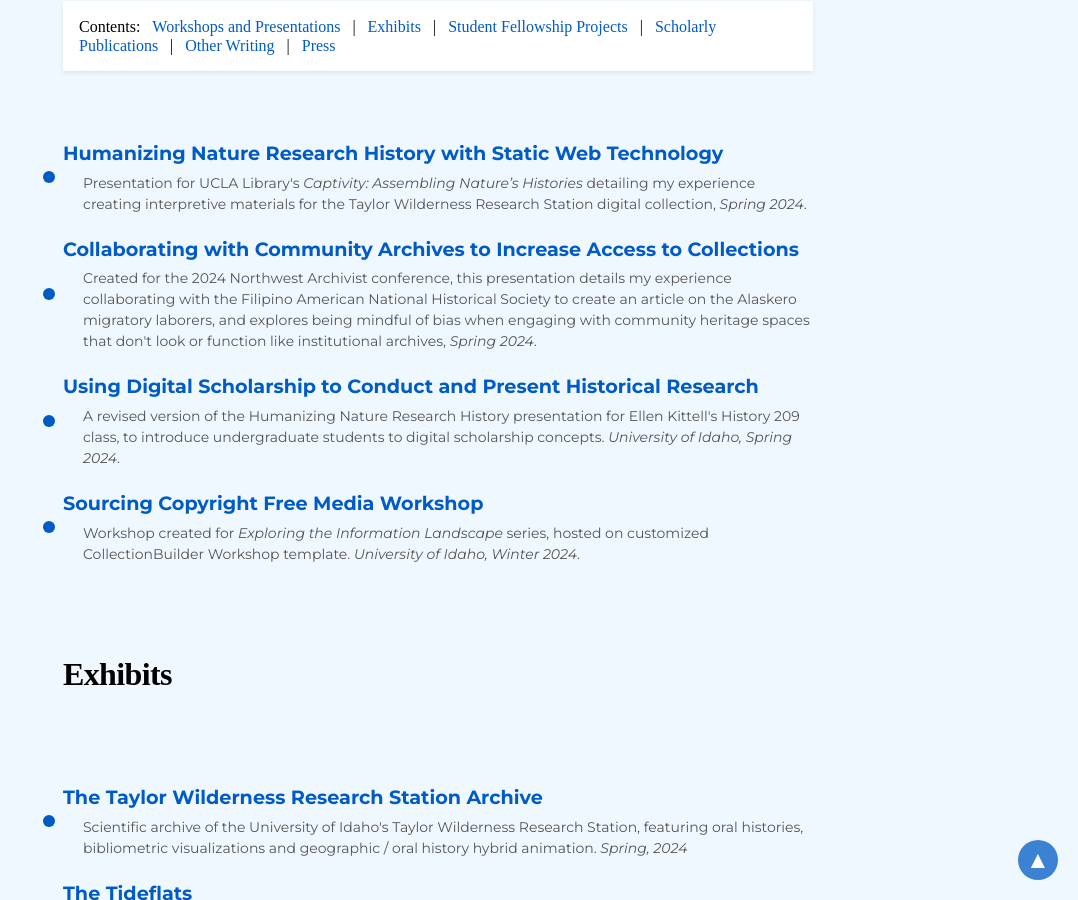
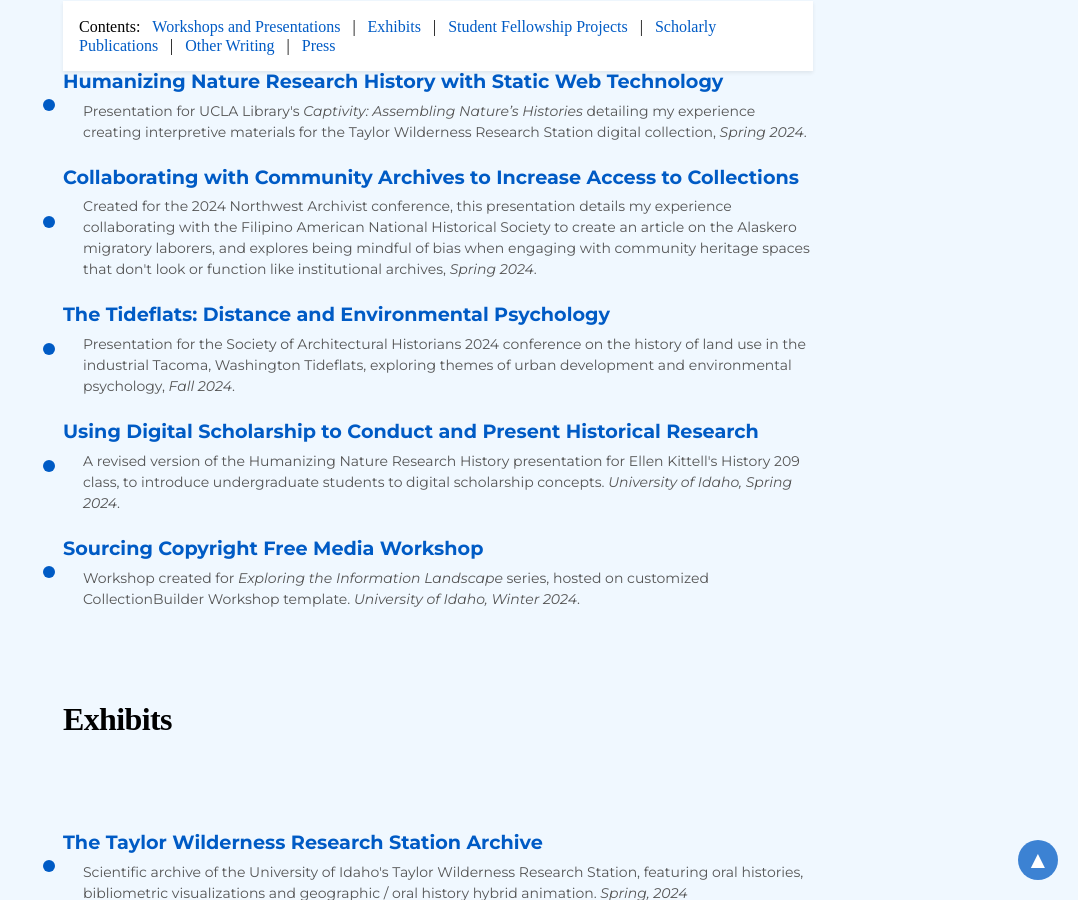
Before and after one commit to aweymo/base, a Jekyll site: the page built from index.md, in a window 1280 px wide and 900 px high, scrolled down 971 px. Shown: the whole window, without its empty margins (202-1280 px from the left). Built offline with Jekyll 4.4.1, drawn with Linux system fonts in a browser that asks for light colours; nearby versions of some CDN libraries; some web fonts are replaced.

Commit message:
add tideflats

```diff
--- a/index.md
+++ b/index.md
@@ -43,6 +43,10 @@ Andrew Weymouth is the Digital Initiatives Librarian at University of Idaho, pri
     <li>
         <a href="https://aweymo-ui.github.io/community" target="_blank">Collaborating with Community Archives to Increase Access to Collections</a>
         <span class="description">Created for the 2024 Northwest Archivist conference, this presentation details my experience collaborating with the Filipino American National Historical Society to create an article on the Alaskero migratory laborers, and explores being mindful of bias when engaging with community heritage spaces that don't look or function like institutional archives, <i>Spring 2024</i>.</span>
+    </li>
+        <li>
+        <a href="https://aweymo-ui.github.io/tideflats" target="_blank">The Tideflats: Distance and Environmental Psychology</a>
+        <span class="description">Presentation for the Society of Architectural Historians 2024 conference on the history of land use in the industrial Tacoma, Washington Tideflats, exploring themes of urban development and environmental psychology, <i>Fall 2024</i>.</span>
     </li>
     <li>
         <a href="https://aweymo-ui.github.io/ds_hr" target="_blank">Using Digital Scholarship to Conduct and Present Historical Research</a>
```
Also changed, not shown: other parts of index.md (+1 -1 lines).
